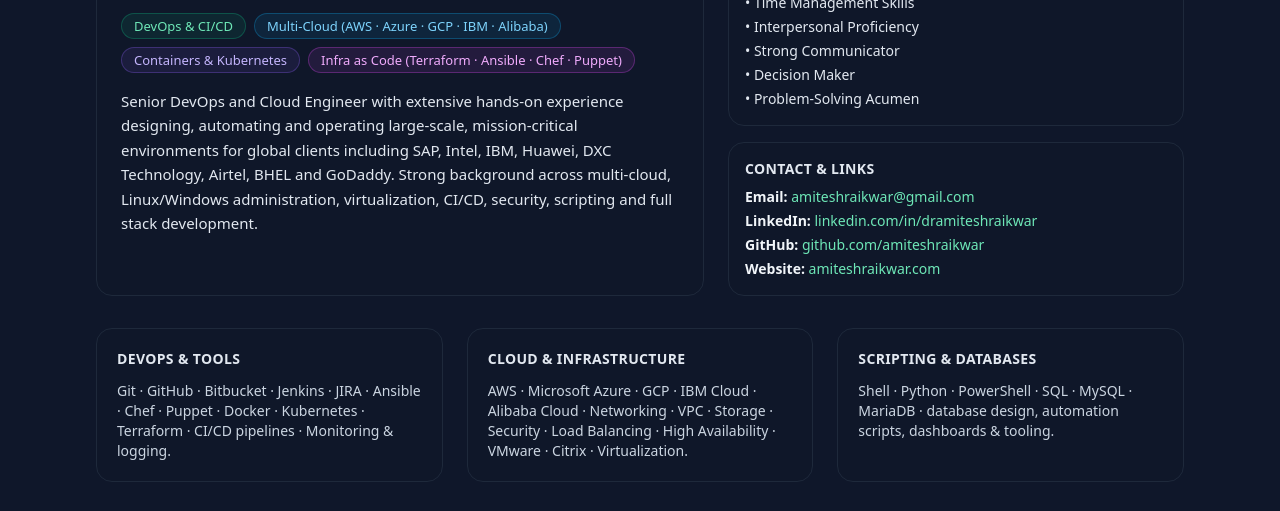
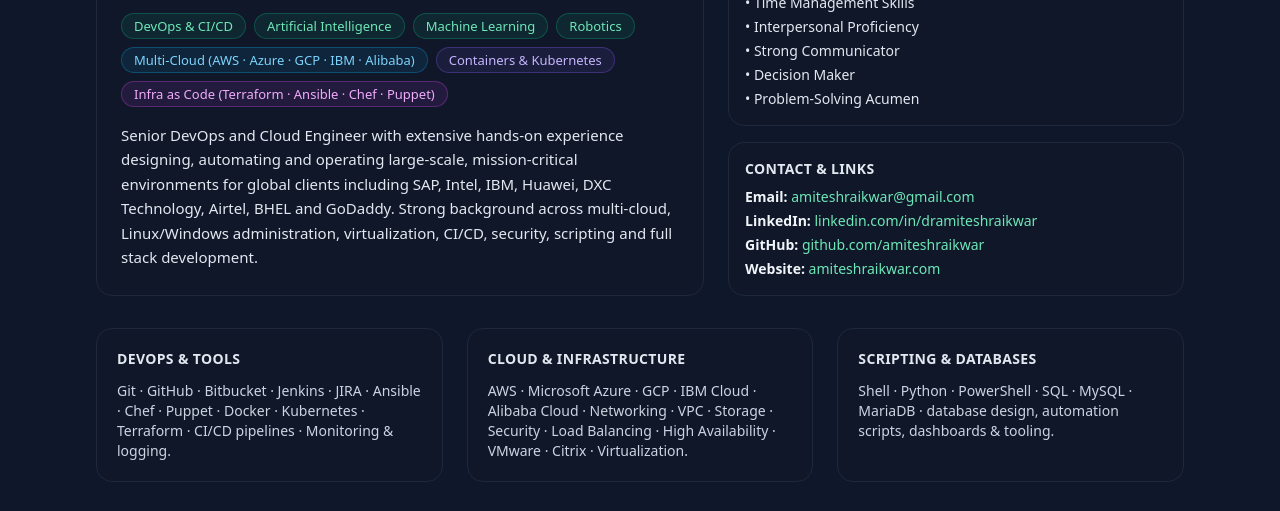
Before and after one commit to reboticstechnologies/amiteshraikwar.github.io, a plain HTML site: page index.html in a window 1280 px wide. Shown: the part 273-784 px from the top of the page. Drawn offline with nearby package versions, Linux system fonts and the light colour scheme.

Commit message:
Update index.html

```diff
--- a/index.html
+++ b/index.html
@@ -64,6 +64,15 @@
         <div class="flex flex-wrap gap-2 text-xs sm:text-[13px]">
           <span class="px-3 py-1 rounded-full bg-emerald-500/10 text-emerald-300 border border-emerald-500/30">
             DevOps & CI/CD
+          </span>
+          <span class="px-3 py-1 rounded-full bg-emerald-500/10 text-emerald-300 border border-emerald-500/30">
+            Artificial Intelligence
+          </span>
+          <span class="px-3 py-1 rounded-full bg-emerald-500/10 text-emerald-300 border border-emerald-500/30">
+            Machine Learning
+          </span>
+          <span class="px-3 py-1 rounded-full bg-emerald-500/10 text-emerald-300 border border-emerald-500/30">
+            Robotics
           </span>
           <span class="px-3 py-1 rounded-full bg-sky-500/10 text-sky-300 border border-sky-500/30">
             Multi-Cloud (AWS · Azure · GCP · IBM · Alibaba)
```
